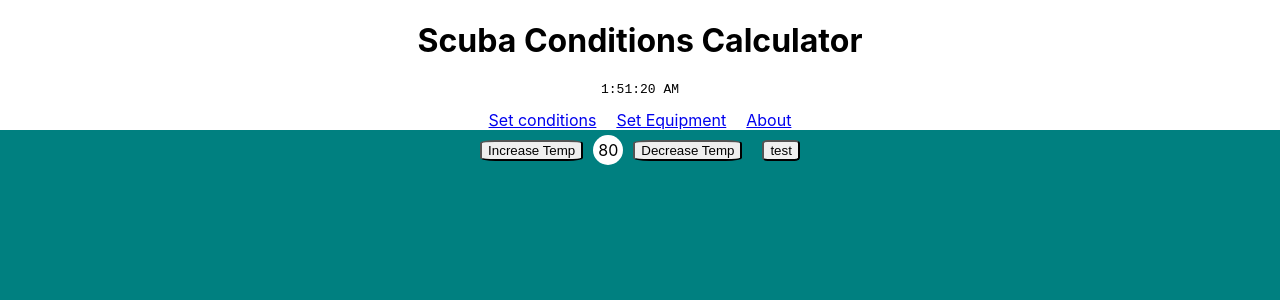
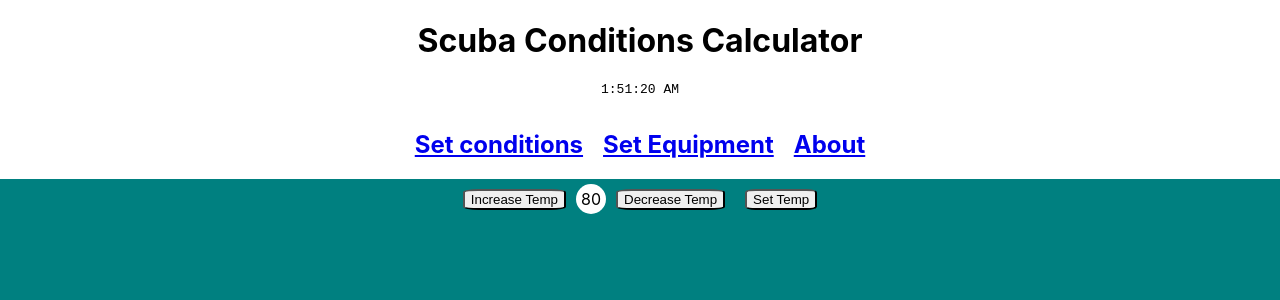
Before and after one commit to McKenzie-Allen/ScubaSite, a React (Create React App) app: page / in a window 1280 px wide. Shown: the top 300 px of the page. Built offline with nearby package versions, Linux system fonts and the light colour scheme.

Commit message:
Sunday work

```diff
--- a/src/App.css
+++ b/src/App.css
@@ -49,3 +49,8 @@ button {
   justify-content: center;
   gap: 20px;
 }
+
+a{
+  border-radius: 50%;
+  border-color: black;
+}
--- a/src/Nav.js
+++ b/src/Nav.js
@@ -3,9 +3,9 @@ import './App.css';
 function Nav () {
     return(
         <div className='navContain'>
-            <a href="https://www.youtube.com/watch?v=dQw4w9WgXcQ" target="_blank">Set conditions</a>
-            <a href="https://www.youtube.com/watch?v=dQw4w9WgXcQ" target="_blank">Set Equipment</a>
-            <a href="https://www.youtube.com/watch?v=dQw4w9WgXcQ" target="_blank">About</a>
+            <h2><a href="https://www.youtube.com/watch?v=dQw4w9WgXcQ" target="_blank">Set conditions</a></h2>
+            <h2><a href="https://www.youtube.com/watch?v=dQw4w9WgXcQ" target="_blank">Set Equipment</a></h2>
+            <h2><a href="https://www.youtube.com/watch?v=dQw4w9WgXcQ" target="_blank">About</a></h2>
         </div>
     )
 }
--- a/src/TempCounter.js
+++ b/src/TempCounter.js
@@ -7,7 +7,7 @@ function Tempcounter(props) {
         <button onClick = { props.tempUp } > Increase Temp </button>
         <div className = 'tempCounter' > { props.defaltTemp } </div>
         <button onClick = { props.tempDown } > Decrease Temp </button>
-        <button onClick = { props.submitTemp } > test </button>
+        <button onClick = { props.submitTemp } > Set Temp </button>
         </div>
     )
 }
```
